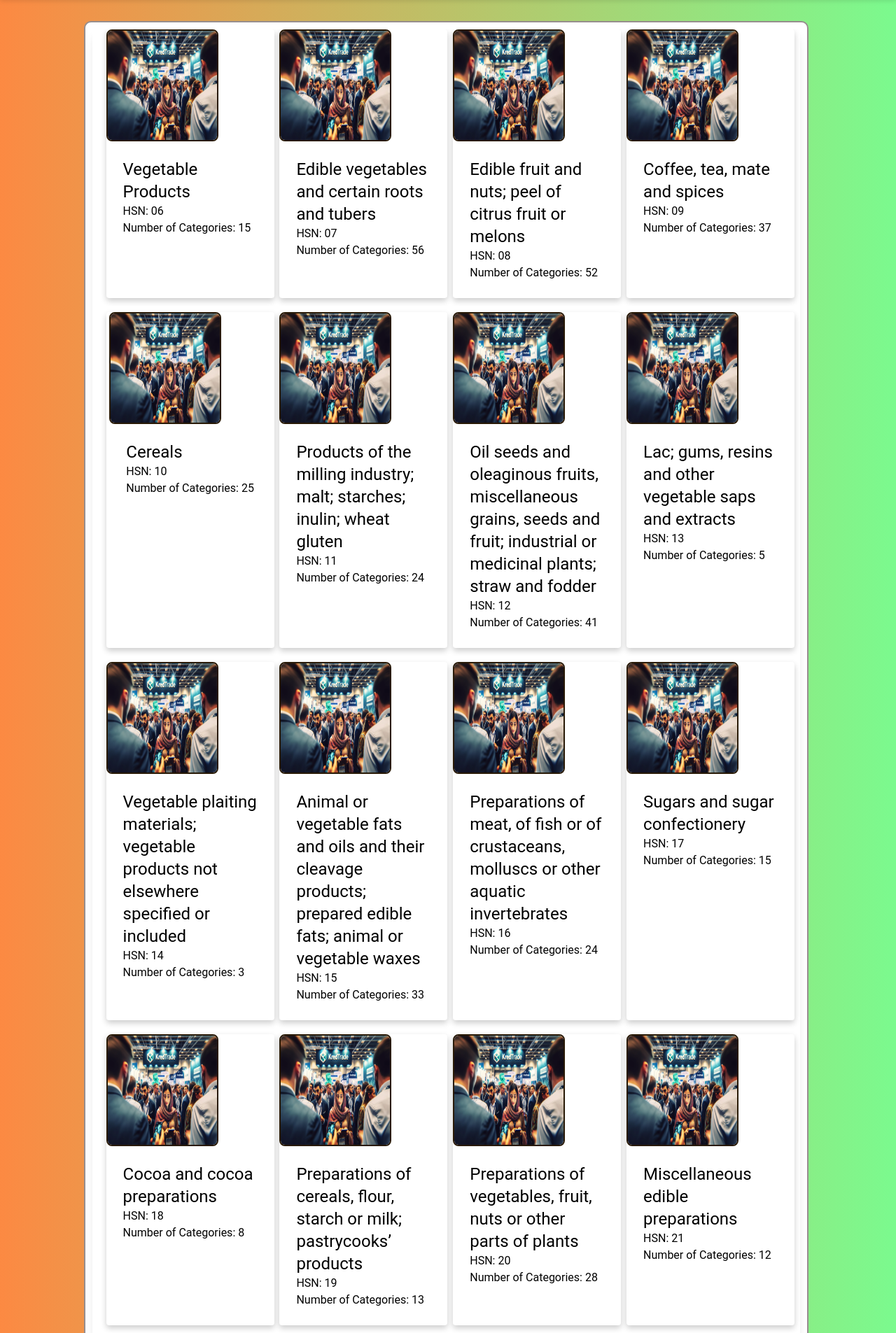
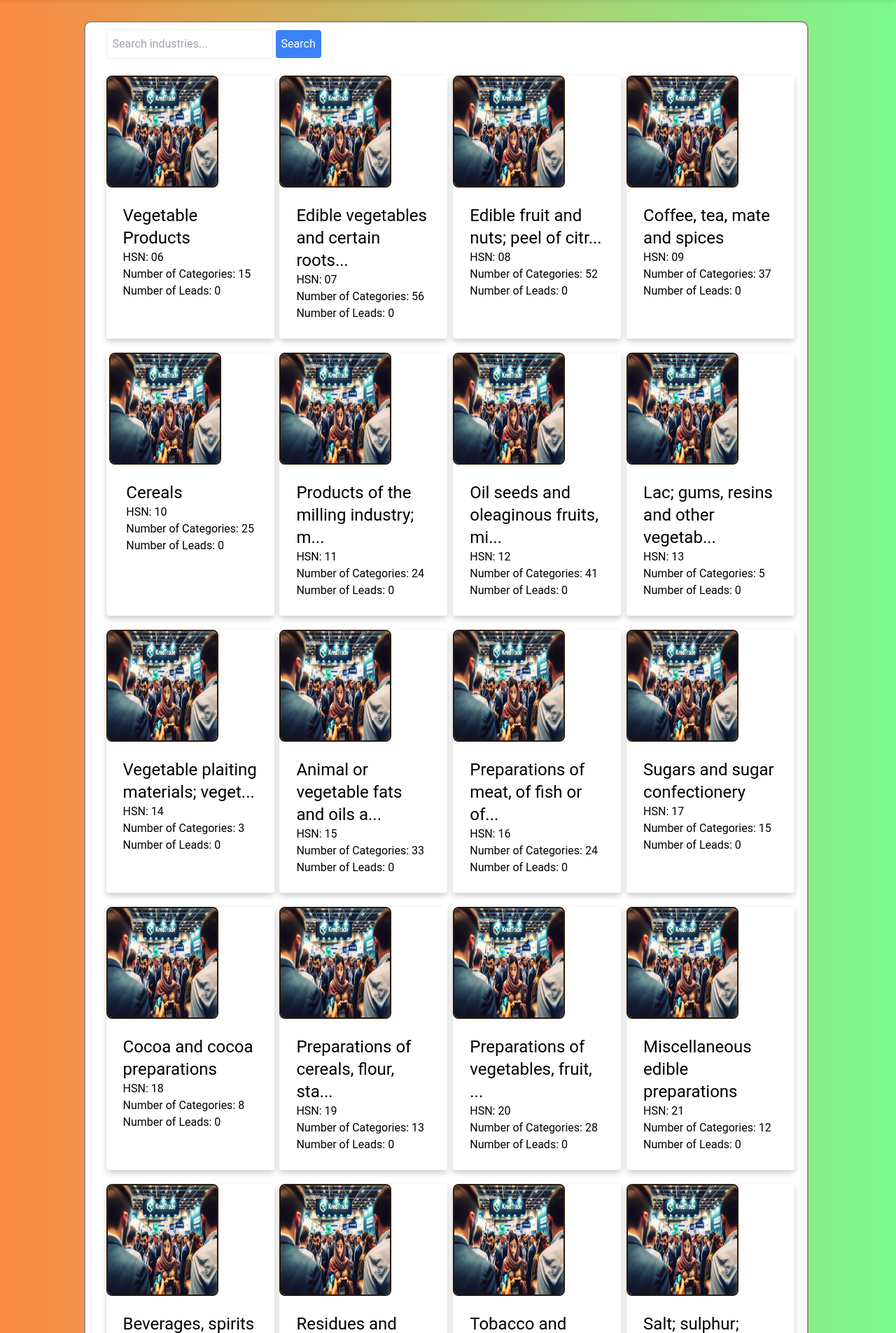
Before and after one commit to Codex-Automation-Key/kredtrade, a Django app: page /industries/ in a window 1280 px wide. Shown: the part 84-1989 px from the top of the page at 70% size. Run offline with Django 5.2, Linux system fonts and the light colour scheme; data comes from the database, SQL or seed files in the repository; some libraries are stand-ins or nearby versions.

Commit message:
07-may-ind-view

```diff
--- a/market/models.py
+++ b/market/models.py
@@ -12,11 +12,15 @@ class Sector(models.Model):
         return self.sector_name
 
 class Industry(models.Model):
-    sector = models.ForeignKey(Sector, on_delete=models.CASCADE, related_name='industries',null=True, blank=True)  # Link to Sector
+    sector = models.ForeignKey(Sector, on_delete=models.CASCADE, related_name='industries', null=True, blank=True)
     industry_name = models.CharField(max_length=100)
     industry_desc = models.TextField()
     hsn_2_digit = models.CharField(max_length=2)
     industry_img = models.ImageField(default='kreditem.png', upload_to='industry_pics')
+
+    def leads_count(self):
+        # Assume each industry has related 'posts' and we count these as leads
+        return self.posts.count()
 
     def __str__(self):
         return self.industry_name
--- a/market/templates/market/industries.html
+++ b/market/templates/market/industries.html
@@ -96,29 +96,41 @@
 
           <body>
           <div class="wrapper" >
+            <form method="get" action="{% url 'market-industries' %}">
+              <input type="text" name="search" value="{{ search_query }}" placeholder="Search industries..." class="p-2 border rounded">
+              <button type="submit" class="p-2 bg-blue-500 text-white rounded">Search</button>
+            </form>
 
+            <div>
+              <br>
+            </div>
 
                 <div class="grid grid-cols-1 sm:grid-cols-2 lg:grid-cols-3 xl:grid-cols-4 gap-5" style="width: 100%;">
+
                 <!-- Repeat this block for each industry category -->
                 <!-- Each .industry block represents one item in the grid -->
+
+                  {% if industries %}
                       {% for industry in industries %}
-                <div class="centered-img-container product-card rounded overflow-hidden mx-auto" >
+                        <div class="centered-img-container product-card rounded overflow-hidden mx-auto">
                           <a href="{% url 'industry-detail' industry.id %}">
                             <div>
-                          <img src="{{ industry.industry_img.url }}" alt="industry-image"
-                          class="flex-none w-40 h-40 rounded-lg" style="border-color: rgb(41, 26, 7); border-width: 2px;">
+                              <img src="{{ industry.industry_img.url }}" alt="industry-image" class="flex-none w-40 h-40 rounded-lg" style="border-color: rgb(41, 26, 7); border-width: 2px;">
                             </div>
 
                             <div class="p-6 bh-white rounded-b-xl">
-                          <h2 class="text-2xl">{{ industry.industry_name }}</h2>
-                          <p class="text-l">HSN:  {{industry.hsn_2_digit}} </p>
-                          <p class="text-1" >Number of Categories: {{industry.categories.count}}  </p>
+                              <h2 class="text-2xl">{{ industry.industry_name|slice:":35" }}{% if industry.industry_name|length > 35 %}...{% endif %}</h2>
+                              <p class="text-l">HSN: {{ industry.hsn_2_digit }}</p>
+                              <p class="text-1">Number of Categories: {{ industry.categories.count }}</p>
+                              <p class="text-1">Number of Leads: {{ industry.leads_count }}</p> <!-- Display the count of leads -->
                             </div>
                           </a>
                         </div>
+                      {% endfor %}
+                      {% else %}
+                      <p>No industries found matching your search criteria.</p>
+                  {% endif %}
 
-
-                {% endfor %}
 
 
                 <!-- Add more .industry blocks to fill the grid -->
--- a/market/views.py
+++ b/market/views.py
@@ -13,7 +13,7 @@ from item.models import Item
 from users.models import Profile, RegistrationCertificate
 from .forms import PostForm, CategorySearchForm
 from django.contrib.auth.decorators import login_required
-from django.db.models import Q
+from django.db.models import Q, Count
 from django import template
 
 
@@ -133,9 +133,21 @@ def about(request):
 
     return render(request, 'market/about.html')
 
+
 def industries(request):
+    query = request.GET.get('search', '')  # Retrieves the search term from GET request
+    industries = Industry.objects.annotate(leads_count=Count('posts'))
+
+    if query:
+        industries = industries.filter(
+            Q(industry_name__icontains=query) |
+            Q(industry_desc__icontains=query) |
+            Q(hsn_2_digit__icontains=query)
+        ).order_by('-leads_count')
+
     context = {
-        'industries':Industry.objects.all()
+        'industries': industries,
+        'search_query': query  # Optional: pass the current search query to the template
     }
     return render(request, 'market/industries.html', context)
 
```
Lines whose indentation alone changed are shown as unchanged.
